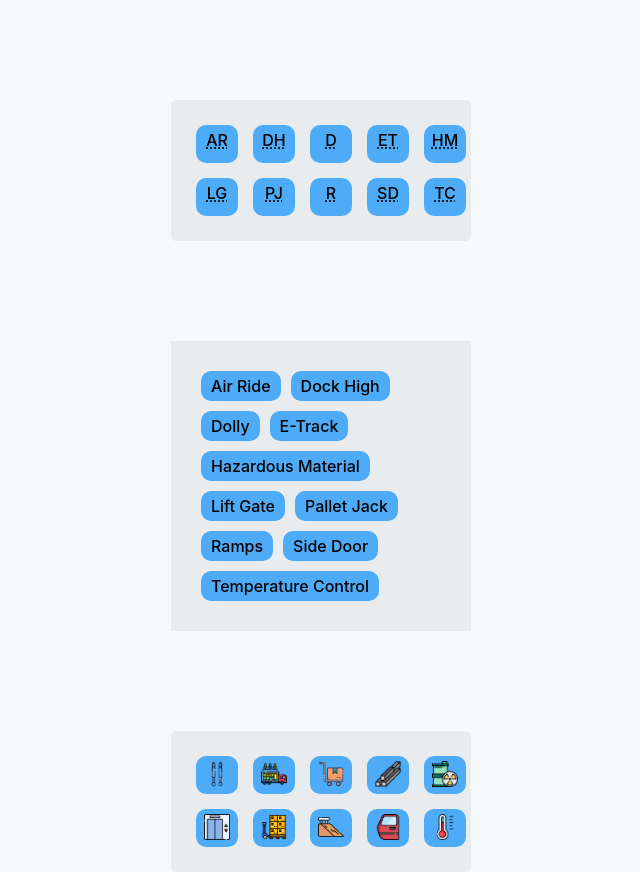
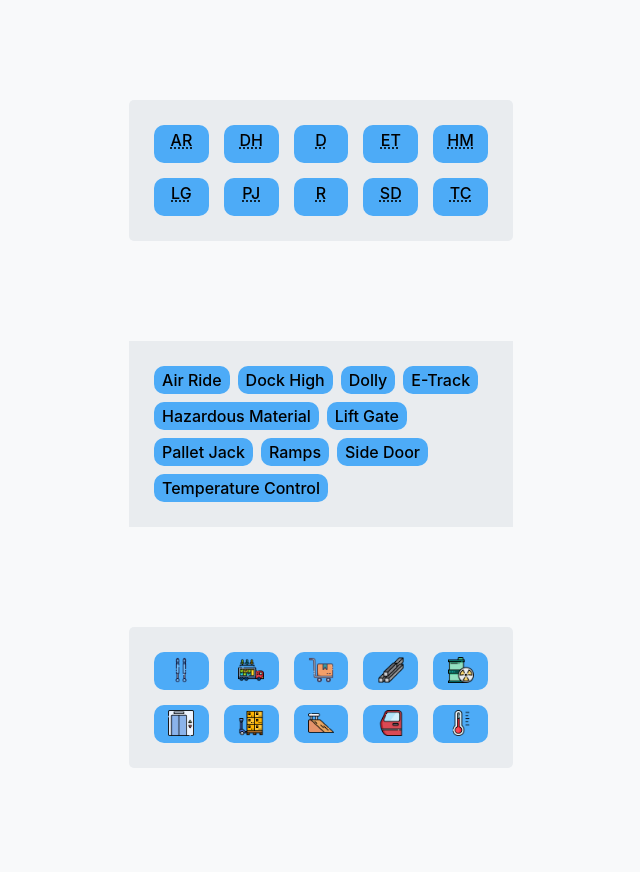
Before and after one commit to EvilCheetah/reactjs-vehicle-equipment-icons, a React (Create React App) app: page / in a window 1280 px wide. Shown: the whole page, without its empty margins (319-959 px from the left). After the commit the page ends 800 px from the top, so only its background shows below. Built offline with nearby package versions, Linux system fonts and the light colour scheme.

Commit message:
update: display of full description using flex-box

```diff
--- a/src/DisplayMenu.css
+++ b/src/DisplayMenu.css
@@ -1,6 +1,6 @@
 .display-menu {
-    max-width: 20%;
-    min-width: 300px;
+    max-width: 30%;
+    min-width: 200px;
     margin: auto;
 
     display: flex;
--- a/src/components/full-description/FullDescription.css
+++ b/src/components/full-description/FullDescription.css
@@ -2,6 +2,12 @@
     background-color: #e9ecef;
     margin-top: 100px;
     padding: 25px;
+
+    display: flex;
+    flex-direction: row;
+    flex-wrap: wrap;
+    gap: 0.5rem;
+    justify-content: flex-start;
 }
 
 .full-description-item {
@@ -13,6 +19,5 @@
     text-underline-offset: 2px;
     font-weight: 500;
 
-    padding: 5px 10px;
-    margin: 5px 5px;
+    padding: 4px 8px;
 }
```
